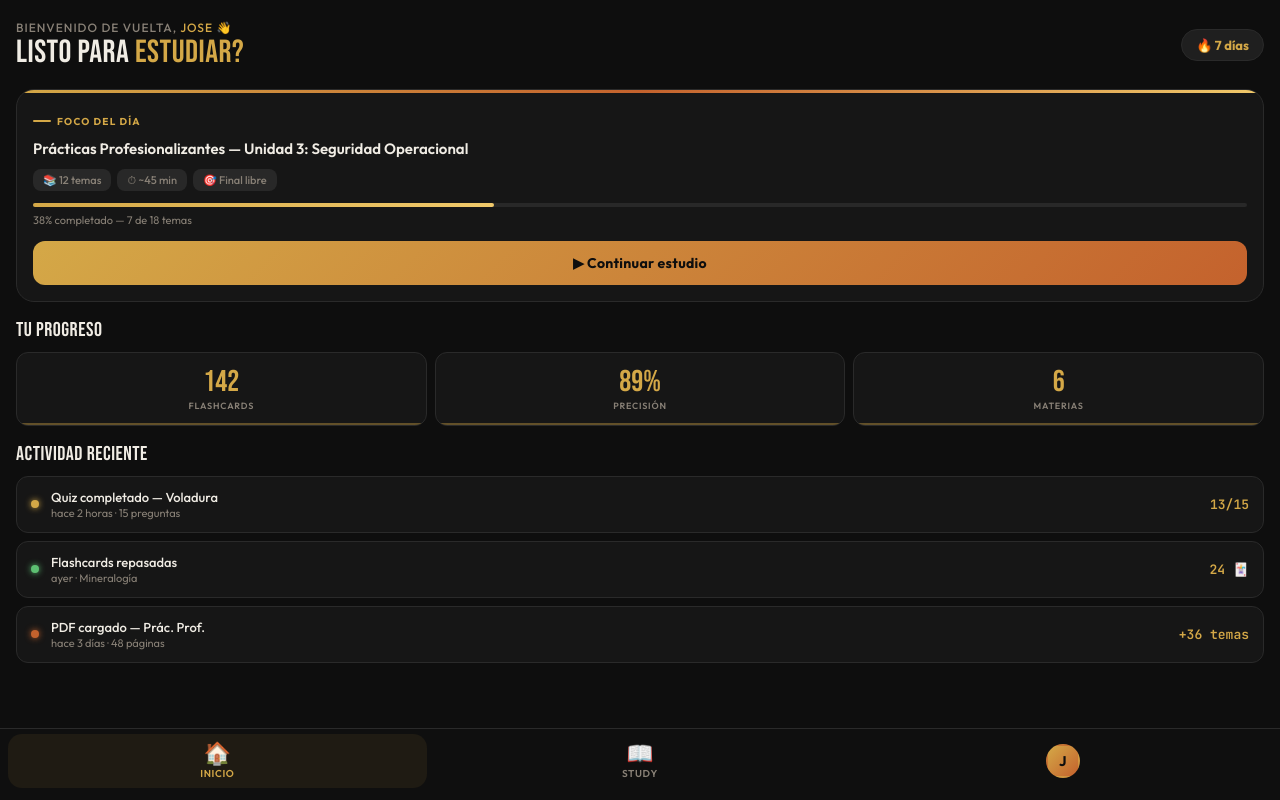
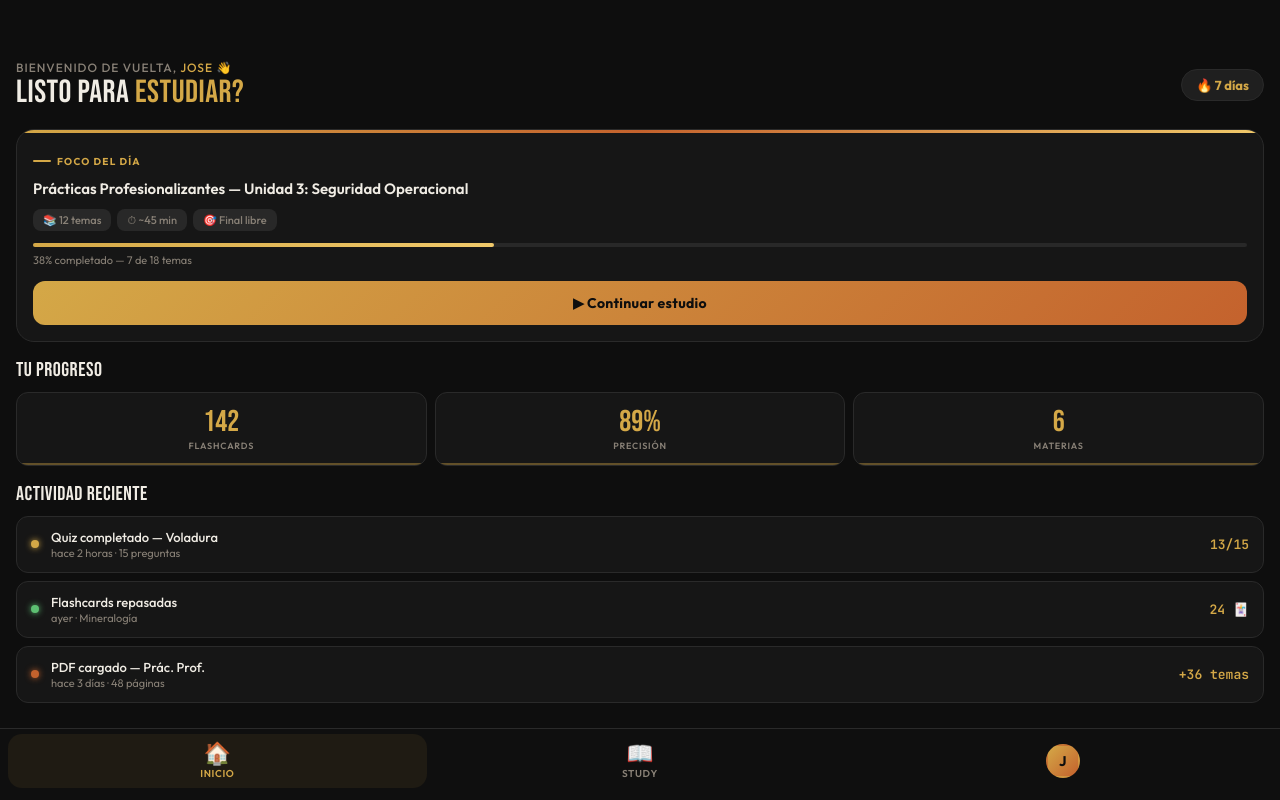
Before and after one commit to ezran-eng/minestudy, a React (Vite) app in the folder frontend/: page / in a window 1280 px wide. Built offline with nearby package versions, Linux system fonts and the light colour scheme; no server answers; what @telegram-apps/telegram-ui would draw is missing.

Commit message:
fix: add top padding to hero to clear Telegram header
- Updated .hero padding in index.css to use max(60px, env(safe-area-inset-top)) so that the content does not overlap with the native Telegram top bar.

Co-authored-by: ezran-eng <62077267+ezran-eng@users.noreply.github.com>

```diff
--- a/frontend/src/index.css
+++ b/frontend/src/index.css
@@ -859,7 +859,8 @@ body{background:var(--bg);color:var(--text);font-family:'Outfit',sans-serif;}
 
 /* ── HERO ── */
 .hero{
-  padding:20px 16px 0;
+  padding: 16px 16px 0;
+  padding-top: max(60px, env(safe-area-inset-top));
   position:relative;
 }
 .hero-top{
```
